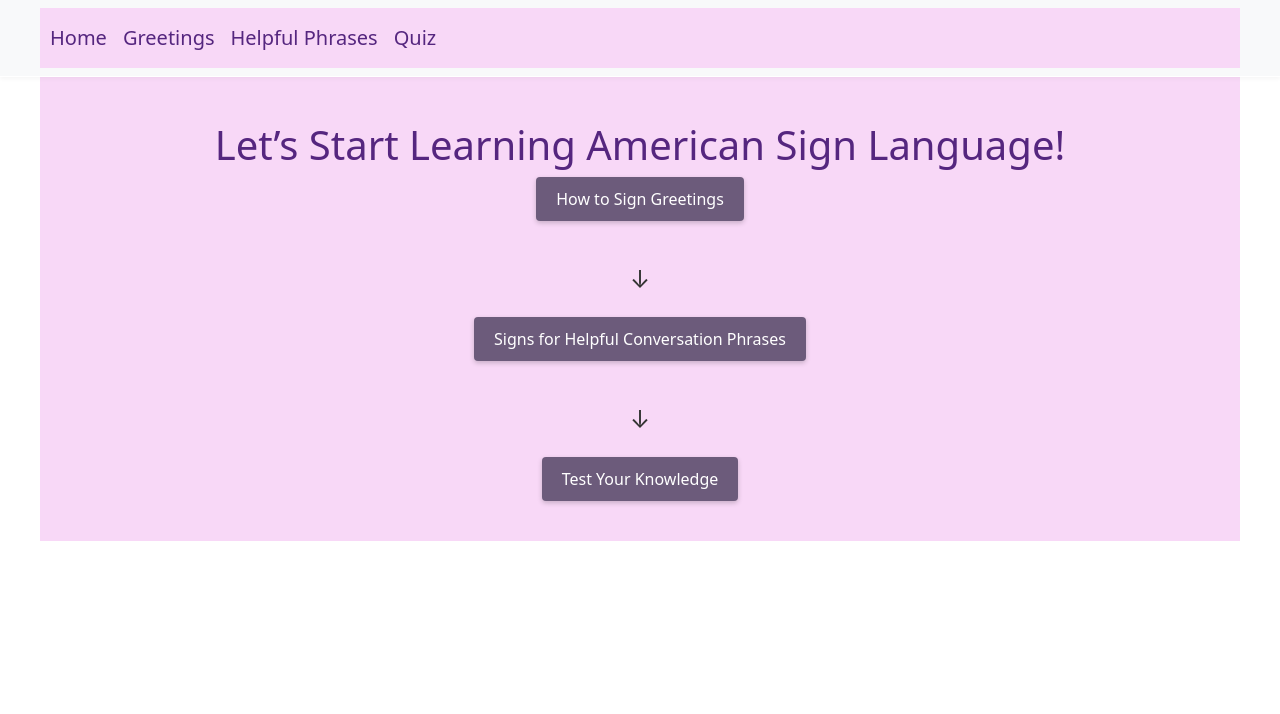
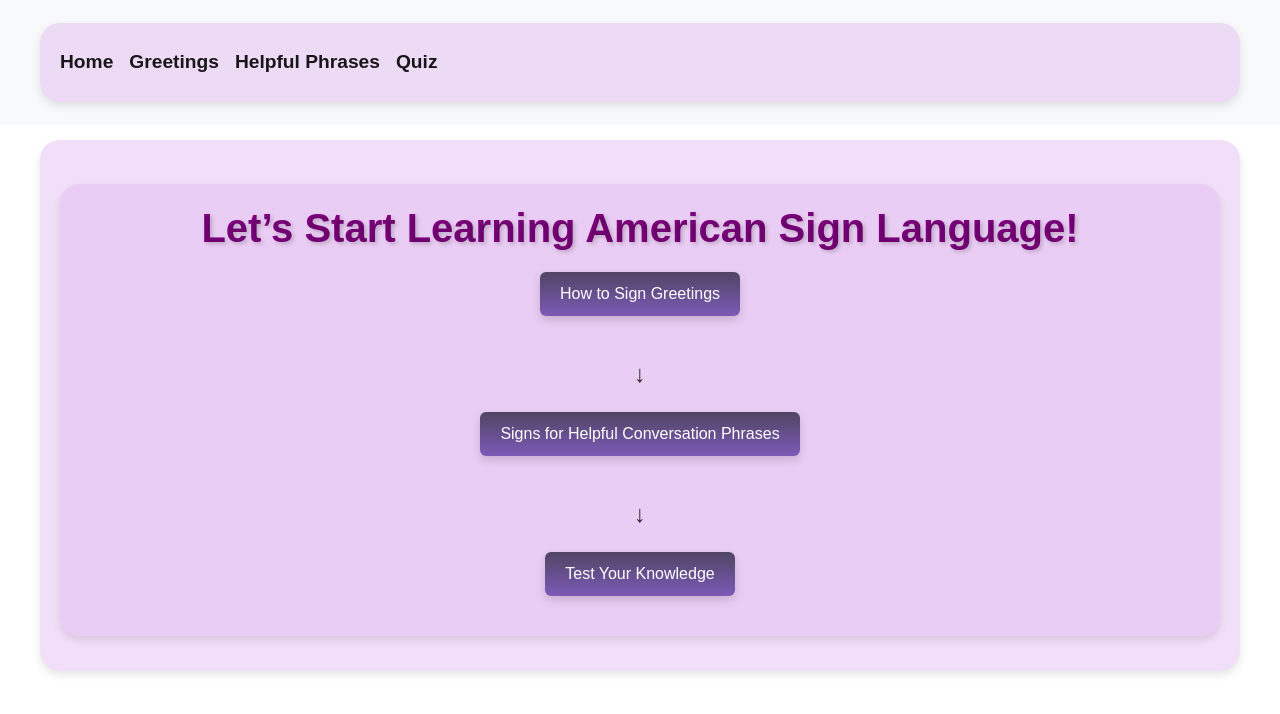
Before and after one commit to silvia3288/asl_project_hw10, a Flask app: page / in a window 1280 px wide. Shown: the top 714 px of the page. Run offline with Flask 3, Linux system fonts and the light colour scheme; some libraries are stand-ins or nearby versions.

Commit message:
Layout that I showed you in last class

```diff
--- a/server.py
+++ b/server.py
@@ -309,4 +309,4 @@ def view_item(id):
 
 
 if __name__ == '__main__':
-   app.run(debug = True)
+    app.run(debug=True, port=5002)
--- a/static/main.css
+++ b/static/main.css
@@ -1,8 +1,10 @@
-#hello_div{
+/* #hello_div{
     padding-top:  10px;
     padding-bottom:  10px;
     color: purple;
-}
+} */
+
+
 .ui-autocomplete {
     position: absolute;
     z-index: 1000;
@@ -16,37 +18,105 @@
     align-items: center;
 }
 /* ASL */
-.asl-button {
-    background-color: #6c5b7b; /* Purple background */
-    color: white; /* White text */
+/* .asl-button {
+    background-color: #6c5b7b;
+    color: white;
     padding: 10px 20px;
     text-decoration: none;
     border-radius: 4px;
     transition: background-color 0.3s ease;
-    margin-bottom: 20px; /* Spacing between buttons */
-    box-shadow: 0px 2px 5px rgba(0, 0, 0, 0.2); /* Simple box shadow */
+    margin-bottom: 20px;
+    box-shadow: 0px 2px 5px rgba(0, 0, 0, 0.2);
 }
 
 .asl-button:hover {
-    background-color: #260737; /* Darker purple on hover */
+    background-color: #260737;
     color: white;
 }
 
 .arrow {
     font-size: 24px;
     color: #333;
-    padding: 20px; /* Spacing around arrow */
+    padding: 20px;
+} */
+/* this is the new stuff*/
+.asl-button {
+    background-image: linear-gradient(#504563 , #7c5ab8); /* Gradient effect */
+    color: white;
+    padding: 10px 20px;
+    text-decoration: none;
+    border-radius: 6px; /* Slightly more rounded */
+    transition: transform 0.3s ease, box-shadow 0.3s ease, background-color 0.3s ease;
+    margin-bottom: 20px;
+    box-shadow: 0px 4px 10px rgba(0, 0, 0, 0.15); /* Enhanced shadow */
+    cursor: pointer; /* Indicates it's clickable */
 }
 
-.greeting-btn {
-    background-color: #6c5b7b; /* Purple background */
-    color: white; /* White text */
+
+.asl-button:hover {
+    background-color: #260737;
+    color: rgb(233, 117, 209);
+}
+
+.arrow {
+    font-size: 24px;
+    color: #333;
+    padding: 20px;
+
+}
+
+.arrow:hover {
+    color: #260737; /* Darker color on hover */
+}
+
+#hello_div {
+    padding-top: 10px;
+    padding-bottom: 10px;
+    color: purple;
+}
+
+h1 {
+    font-family: 'Arial', sans-serif; /* You can choose a different font here */
+    font-size: 2.5em; /* Larger font size */
+    font-weight: bold; /* Makes the text bold */
+    color: purple; /* Deep purple color */
+    text-shadow: 2px 2px 4px rgba(0,0,0,0.2); /* Text shadow for depth */
+    background-image: linear-gradient(purple, purple); /* Gradient effect */
+    -webkit-background-clip: text;
+    -webkit-text-fill-color: transparent;
+    margin-bottom: 20px; /* Spacing below the title */
+    animation: fadeIn 2s ease-in-out; /* Animation for the title */
+}
+.custom-button {
+    background-image: linear-gradient(#504563 , #7c5ab8); /* Gradient effect */
+    color: white;
     padding: 10px 20px;
     text-decoration: none;
-    border-radius: 4px;
-    transition: background-color 0.3s ease;
-    margin-bottom: 20px; /* Spacing between buttons */
-    box-shadow: 0px 2px 5px rgba(0, 0, 0, 0.2); /* Simple box shadow */
+    border-radius: 6px; /* Slightly more rounded */
+    transition: transform 0.3s ease, box-shadow 0.3s ease, background-color 0.3s ease;
+    margin-bottom: 20px;
+    box-shadow: 0px 4px 10px rgba(0, 0, 0, 0.15); /* Enhanced shadow */
+    cursor: pointer; /* Indicates it's clickable */
+
+
+}
+
+
+
+
+/* this is the new stuff*/
+
+
+.greeting-btn {
+    background-image: linear-gradient(#504563 , #7c5ab8); /* Gradient effect */
+    color: white;
+    padding: 10px 20px;
+    text-decoration: none;
+    border-radius: 6px; /* Slightly more rounded */
+    transition: transform 0.3s ease, box-shadow 0.3s ease, background-color 0.3s ease;
+    margin-bottom: 20px;
+    box-shadow: 0px 4px 10px rgba(0, 0, 0, 0.15); /* Enhanced shadow */
+    cursor: pointer; /* Indicates it's clickable */
 }
 
 .greeting-btn:hover {
@@ -55,15 +125,7 @@
     cursor: pointer;
 }
 
-#greetings-container {
-    max-width: 800px; /* Adjust as necessary */
-    margin: 0 auto;
-    padding: 20px;
-    display: flex;
-    flex-wrap: wrap;
-    justify-content: space-around; /* Center items horizontally */
-    align-items: center; /* Center items vertically */
-}
+
 
 #results_div{
     margin-left: 30%;
@@ -138,12 +200,15 @@ video {
 
 /* Back Button Styles */
 .btn-secondary {
-    background-color: #ac15d2;
-    color: #fff;
+    background-image: linear-gradient(#504563 , #7c5ab8); /* Gradient effect */
+    color: white;
     padding: 10px 20px;
-    border-radius: 5px;
     text-decoration: none;
-    display: inline-block;
+    border-radius: 6px; /* Slightly more rounded */
+    transition: transform 0.3s ease, box-shadow 0.3s ease, background-color 0.3s ease;
+    margin-bottom: 20px;
+    box-shadow: 0px 4px 10px rgba(0, 0, 0, 0.15); /* Enhanced shadow */
+    cursor: pointer; /* Indicates it's clickable */
 }
 
 .btn-secondary:hover {
@@ -182,40 +247,80 @@ p.description {
     margin-bottom: 10px; /* Space below the description */
 }
 
-/* Ensures that the container is centered and has a max-width */
-.container {
-    max-width: 1200px; /* Max width for larger screens */
-    margin: 0 auto; /* Center the container */
-    padding: 10px; /* Padding inside the container */
-    background: #f8d8f7; /* Light background for the container */
-}
 
 /* Base and Accent Color Definitions */
 :root {
-    --base-color: #ffffff; /* Set base color to white */
-    --accent-color: #55267f; /* Keeping the original purple as the accent color */
-    --light-grey: #ffffff; /* Light Grey */
-    --dark-grey: #55267f; /* Dark Grey */
+    --base-color: pink; /* Set base color to pink */
+    --accent-color: #ff69b4; /* Pink accent color */
+    --light-grey: #f0f0f0; /* Light Grey */
+    --dark-grey: #333; /* Dark Grey for text */
+    --navbar-pink: #ff69b4; /* Specific pink for the navbar */
 }
 
-body, .navbar, .navbar-expand-lg {
-    background-color: var(--base-color); /* Set the background color for the body and navbar to white */
-    color: var(--dark-grey); /* Set the text color */
+body {
+    margin: 0;
+    padding: 0;
+    background-image:white; /* Smooth pink gradient */
+    color: var(--dark-grey);
+    font-family: 'Arial', sans-serif;
+    height: 100%;
+    background-attachment: fixed;
+    background-position: center;
+    background-repeat: no-repeat;
+    background-size: cover;
 }
 
+.container {
+    max-width: 1200px; /* Max width for larger screens */
+    margin: 15px auto; /* Center the container */
+    padding: 20px; /* Increase padding for better spacing inside the container */
+    background-color: rgba(228, 189, 242, 0.5); /* Semi-transparent white background */
+    box-shadow: 0 4px 8px rgba(0, 0, 0, 0.1); /* Soft shadow for depth */
+    border-radius: 20px; /* Rounded corners */
+    overflow: hidden; /* Ensures no content spills out */
+}
 .navbar-light .navbar-nav .nav-link {
     color: var(--dark-grey); /* Set the navbar links color */
+
+}
+
+
+
+.navbar-light .navbar-nav .nav-link:hover, .navbar-light .navbar-nav .nav-link:focus {
+    background-color: var(--accent-color); /* Highlight the link on hover or focus */
+    color: var(--navbar-pink); /* Change text color for better visibility */
+    border-radius: 5px; /* Soft rounded corners for aesthetic */
+}
+
+.navbar-light .navbar-brand:hover {
+    text-decoration: underline; /* Subtle hover effect for the brand */
+}
+
+/* Enhance Visual Hierarchy in Navbar */
+.navbar-light .navbar-nav .nav-link {
+    font-weight: 500; /* Slightly bolder links to stand out */
+    padding: 8px 12px; /* More padding for better tap targets */
 }
 
 .navbar-light .navbar-brand {
-    color: var(--accent-color); /* Set the navbar brand color to the accent color */
+    font-weight: bold; /* Make the brand more prominent */
+    font-size: 1.2em; /* Slightly larger brand font size */
 }
 
-/* Further navbar styles, if needed */
-.navbar {
-    border-bottom: 1px solid var(--light-grey); /* A subtle border under the navbar */
-    box-shadow: 0 2px 4px rgba(0, 0, 0, 0.04); /* A light shadow for some depth */
-}
+
+/* Additional Styling Consistency */
+
+
+/* Styling for Active Navigation Link
+.navbar-light .navbar-nav .active>.nav-link,
+.navbar-light .navbar-nav .nav-link.active,
+.navbar-light .navbar-nav .nav-link.show,
+.navbar-light .navbar-nav .show>.nav-link {
+    color: var(--accent-color);
+    background-color: var(--dark-grey);
+    border-radius: 5px;
+} */
+
 
 .correct-answer {
     color: green;
```
